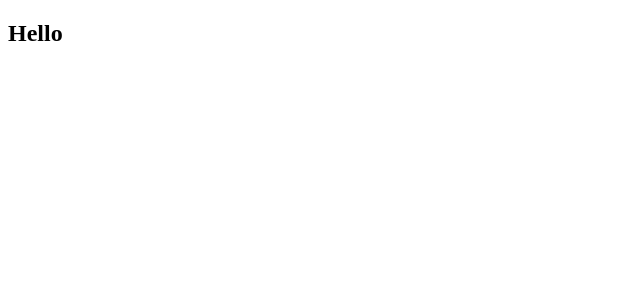
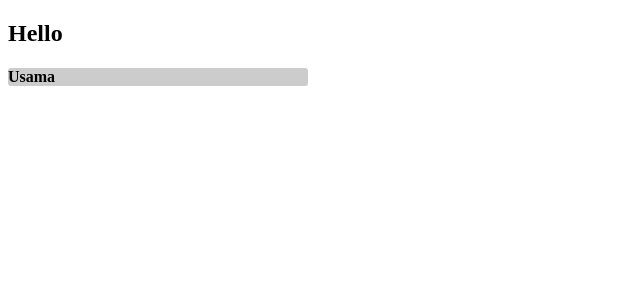
Before and after one commit to Usama26/trello-clone, a React (Create React App) app: page / in a window 1280 px wide. Shown: the top 300 px of the page, without its empty margins (0-640 px from the left). Built offline with nearby package versions, Linux system fonts and the light colour scheme.

Commit message:
Trello List Basic Created

```diff
--- a/src/componenets/App.js
+++ b/src/componenets/App.js
@@ -1,9 +1,12 @@
 import React from 'react';
+import Trellolist from './TrelloList';
+
 
 function App() {
   return (
     <div className="App">
 <h2>Hello</h2>
+<Trellolist title={"Usama"}/>
     </div>
   );
 }
--- /dev/null
+++ b/src/componenets/TrelloList.js
@@ -0,0 +1,19 @@
+import React from 'react'
+
+const Trellolist =({title}) =>{
+    return(
+        <div style={styles.container}>
+        <h4>{title}</h4>
+        </div>
+    )
+}
+
+const styles ={
+    container :{
+        backgroundColor: '#ccc',
+        borderRadius:3,
+        width:300
+    }
+}
+
+export default Trellolist
```
Also changed, not shown: src/componenets/TrelloCard.js (added).
